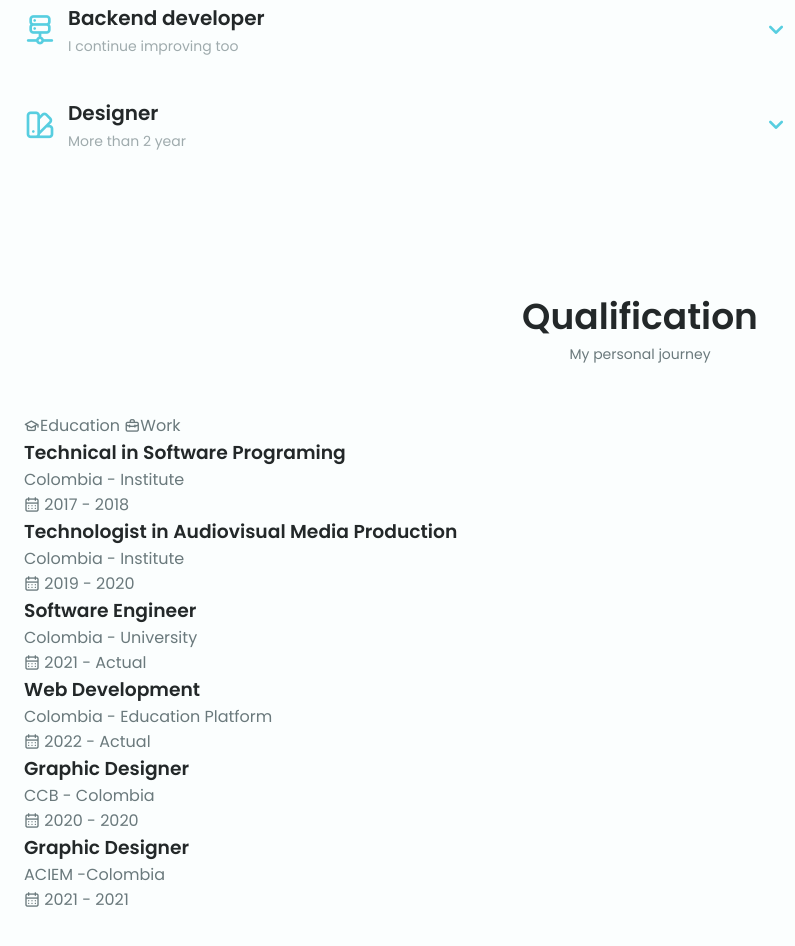
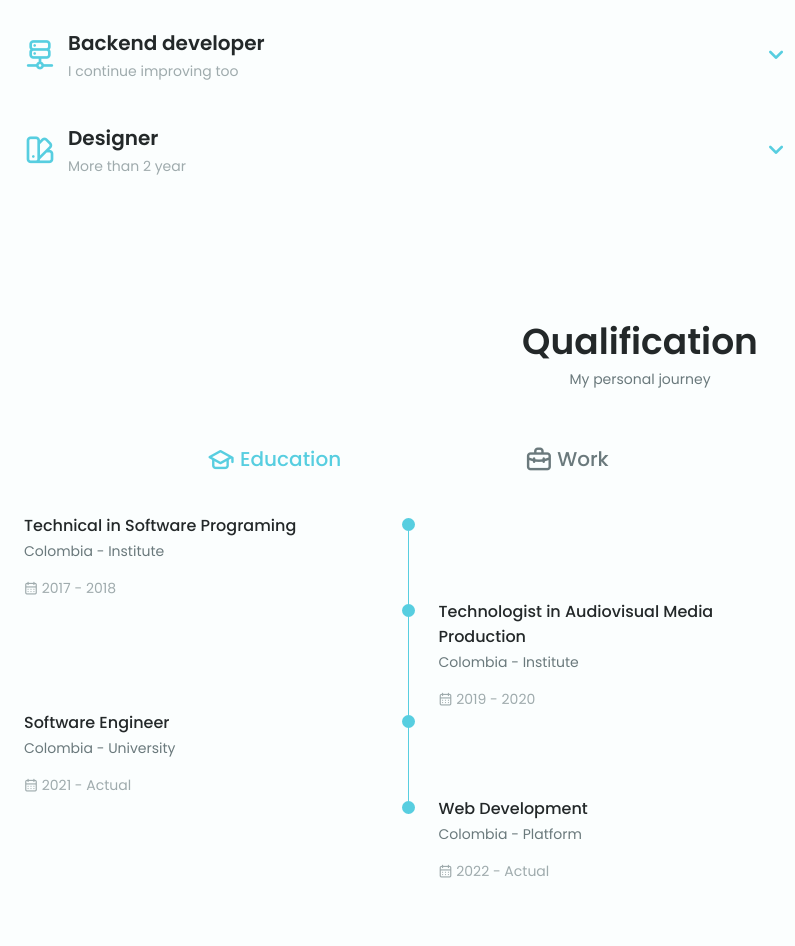
Before and after one commit to VarScript/VarScript.github.io, a plain HTML site: page index.html in a window 1280 px wide. Shown: the part 1784-2730 px from the top of the page, without its empty margins (0-795 px from the left). Drawn offline with nearby package versions, Linux system fonts and the light colour scheme.

Commit message:
add styles of qualification section and code javaScript

```diff
--- a/assets/css/style.css
+++ b/assets/css/style.css
@@ -506,7 +506,77 @@ text-align: center;
 }
 
 /*==================== QUALIFICATION ====================*/
+.qualification__tabs {
+    display: flex;
+    justify-content: space-evenly;
+    margin-bottom: var(--mb-2);
+}
 
+.qualification__button {
+    font-size: var(--h3-font-size);
+    font-weight: var(--font-medium);
+    cursor: pointer;
+}
+
+.qualification__button:hover {
+    color: var(--first-color);
+}
+
+.qualification__icon {
+    font-size: 1.8rem;
+    margin-right: var(--mb-0-25);
+}
+
+.qualification__data {
+    display: grid;
+    grid-template-columns: 1fr max-content 1fr;
+    column-gap: 1.5rem;
+}
+
+
+.qualification__title {
+    font-size: var(--normal-font-size);
+    font-weight: var(--font-medium);
+}
+
+.qualification__subtitle {
+    display: inline-block;
+    font-size: var(--small-font-size);
+    margin-bottom: var(--mb-1);
+}
+
+.qualification__calendar {
+    font-size: var(--small-font-size);
+    color: var(--text-color-light);
+}
+
+.qualification__rounder {
+    display: inline-block;
+    width: 13px;
+    height: 13px;
+    background-color: var(--first-color);
+    border-radius: 50%;
+}
+
+.qualification__line {
+    display: block;
+    width: 1px;
+    height: 100%;
+    background-color: var(--first-color);
+    transform: translate(6px, -7px);
+}
+
+.qualification [data-content] {
+    display: none;
+}
+
+.qualification__active[data-content]{
+    display: block;
+}
+
+.qualification__button.qualification__active{
+    color: var(--first-color);
+}
 
 /*==================== SERVICES ====================*/
 
--- a/assets/js/main.js
+++ b/assets/js/main.js
@@ -49,7 +49,24 @@ skillsHeader.forEach((el) => {
 })
 
 /*==================== QUALIFICATION TABS ====================*/
+const tabs = document.querySelectorAll('[data-target]'),
+    tabContents = document.querySelectorAll('[data-content]')
 
+tabs.forEach(tab => {
+    tab.addEventListener('click', () => {
+        const target = document.querySelector(tab.dataset.target)
+
+        tabContents.forEach(tabContent => {
+            tabContent.classList.remove('qualification__active')
+        })
+        target.classList.add('qualification__active')
+
+        tabs.forEach(tab => {
+            tab.classList.remove('qualification__active')
+        })
+        tab.classList.add('qualification__active')
+    })
+})
 
 /*==================== SERVICES MODAL ====================*/
 
--- a/index.html
+++ b/index.html
@@ -107,7 +107,7 @@
                     <div class="home__data">
                         <h1 class="home__title">Hi, I'am Fabio</h1>
                         <h3 class="home__subtitle">Full stack developer</h3>
-                        <p class="home__description">I'm starting forge the tools for to be the best!</p>
+                        <p class="home__description">I like much what i do, always try of learnd something every day for forge me and grow in all aspects! :)</p>
                         <a href="#contact" class="button button--flex">
                             Contact Me <i class="uil uil-message button__icon"></i>
                         </a>
@@ -338,12 +338,12 @@
 
             <div class="qualification__container container">
                 <div class="qualification__tabs">
-                    <div class="qualification__button button--flex">
+                    <div class="qualification__button button--flex qualification__active" data-target='#education'>
                         <i class="uil uil-graduation-cap qualification__icon"></i>
                         Education
                     </div>
 
-                    <div class="qualification__button button--flex">
+                    <div class="qualification__button button--flex" data-target='#work'>
                         <i class="uil uil-briefcase-alt qualification__icon"></i>
                         Work
                     </div>
@@ -351,7 +351,7 @@
 
                 <div class="qualification__sections">
                     <!--==================== QUALIFICATION CONTENT 1 ====================-->
-                    <div class="qualification__content">
+                    <div class="qualification__content qualification__active" data-content id="education">
                         <!--==================== QUALIFICATION 1 ====================-->
                         <div class="qualification__data">
                             <div>
@@ -361,12 +361,12 @@
                                     <i class="uil uil-calendar-alt"></i>
                                     2017 - 2018
                                 </div>
+                            </div>
 
                                 <div>
                                     <span class="qualification__rounder"></span>
                                     <span class="qualification__line"></span>
                                 </div>
-                            </div>
                         </div>
 
                         <!--==================== QUALIFICATION 2 ====================-->
@@ -397,12 +397,12 @@
                                     <i class="uil uil-calendar-alt"></i>
                                     2021 - Actual
                                 </div>
+                            </div>
 
                                 <div>
                                     <span class="qualification__rounder"></span>
                                     <span class="qualification__line"></span>
                                 </div>
-                            </div>
                         </div>
 
                         <!--==================== QUALIFICATION 4 ====================-->
@@ -416,7 +416,7 @@
 
                             <div>
                                 <h3 class="qualification__title">Web Development</h3>
-                                <span class="qualification__subtitle">Colombia - Education Platform</span>
+                                <span class="qualification__subtitle">Colombia - Platform</span>
                                 <div class="qualification__calendar">
                                     <i class="uil uil-calendar-alt"></i>
                                     2022 - Actual
@@ -426,7 +426,7 @@
                     </div>
 
                     <!--==================== QUALIFICATION CONTENT 2 ====================-->
-                    <div class="qualification__content">
+                    <div class="qualification__content" data-content id="work">
                         <!--==================== QUALIFICATION 1 ====================-->
                         <div class="qualification__data">
                             <div>
@@ -436,12 +436,12 @@
                                     <i class="uil uil-calendar-alt"></i>
                                     2020 - 2020
                                 </div>
+                            </div>
 
                                 <div>
                                     <span class="qualification__rounder"></span>
                                     <span class="qualification__line"></span>
                                 </div>
-                            </div>
                         </div>
 
                         <!--==================== QUALIFICATION 2 ====================-->
```
